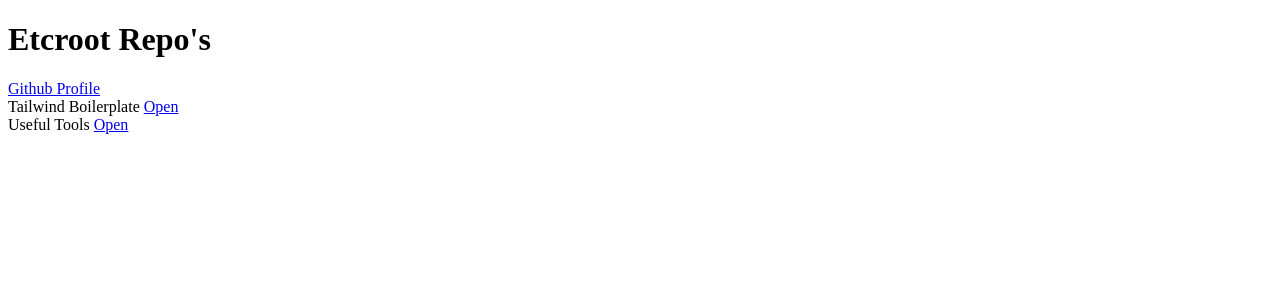
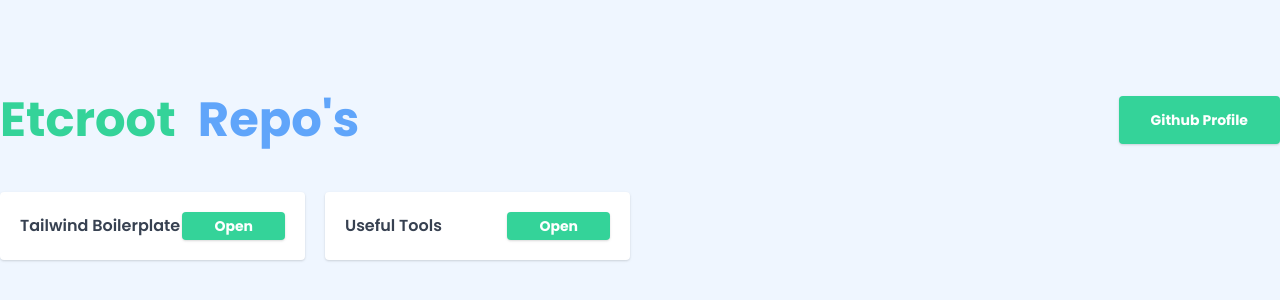
Before and after one commit to etcroot/etcroot, a plain HTML site: page index.html in a window 1280 px wide. Drawn offline with Linux system fonts and the light colour scheme; the site is published under a folder, as on GitHub Pages, so addresses that start at the root find nothing.

Commit message:
Update index.html

```diff
--- a/index.html
+++ b/index.html
@@ -5,9 +5,9 @@
     <meta http-equiv="X-UA-Compatible" content="IE=edge" />
     <meta name="viewport" content="width=device-width, initial-scale=1.0" />
     <title>ETCROOT</title>
-    <link rel="stylesheet" href="/css/style.css" />
-    <link rel="shortcut icon" href="/favicon.ico" type="image/x-icon" />
-    <link rel="icon" href="/favicon.ico" type="image/x-icon" />
+    <link rel="stylesheet" href="./css/style.css" />
+    <link rel="shortcut icon" href="./favicon.ico" type="image/x-icon" />
+    <link rel="icon" href="./favicon.ico" type="image/x-icon" />
   </head>
   <body>
     <div class="content">
```
